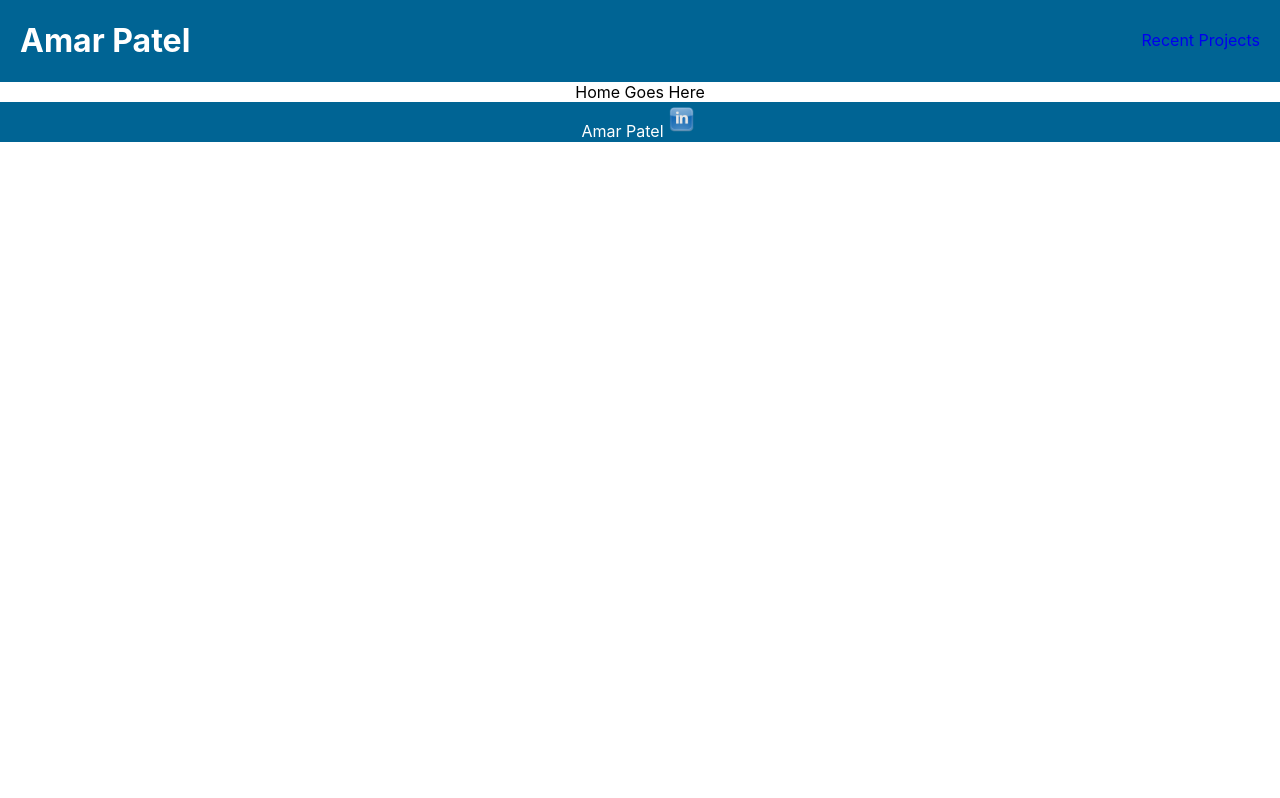
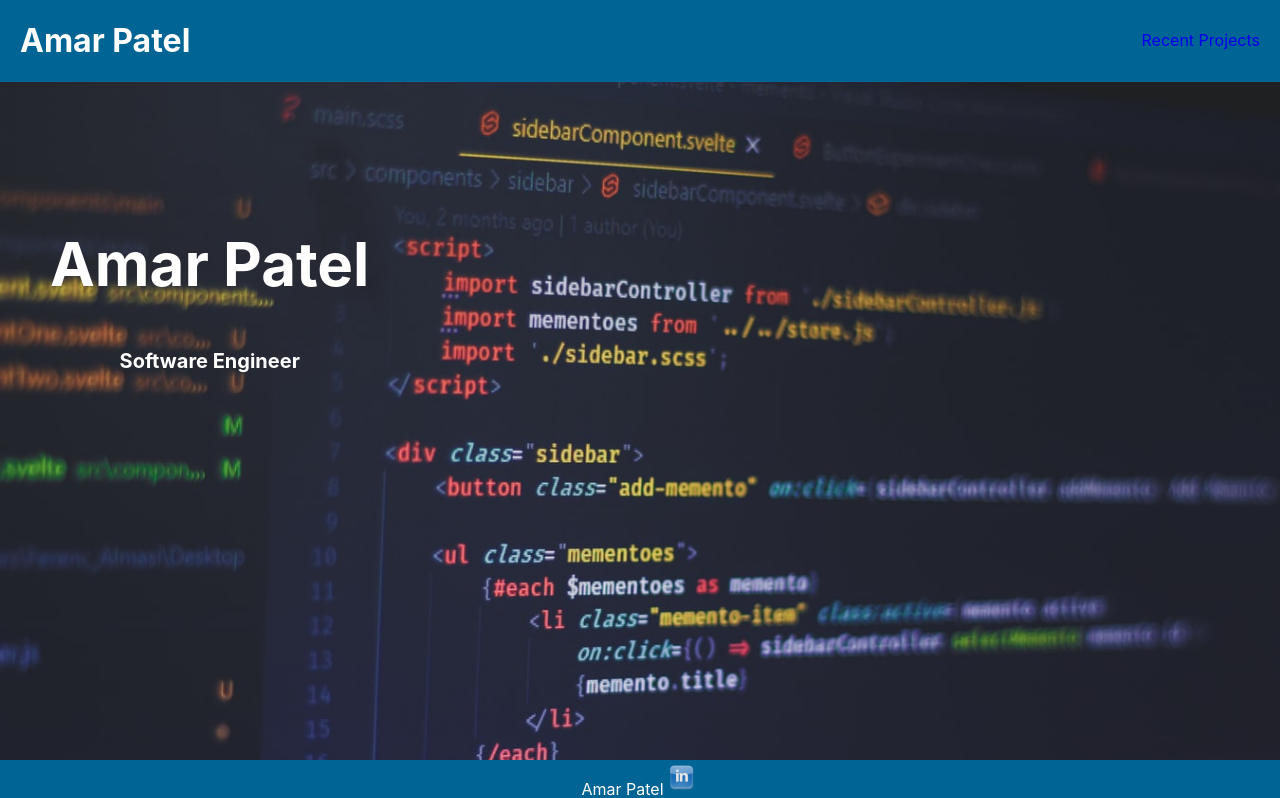
Before and after one commit to amarp86/amar-patel, a React (Create React App) app in the folder client/: page / in a window 1280 px wide. Shown: the top 798 px of the page. Built offline with nearby package versions, Linux system fonts and the light colour scheme.

Commit message:
adding home content

```diff
--- a/client/package.json
+++ b/client/package.json
@@ -16,7 +16,8 @@
     "start": "react-scripts start",
     "build": "react-scripts build",
     "test": "react-scripts test",
-    "eject": "react-scripts eject"
+    "eject": "react-scripts eject",
+    "stop": "taskkill -F -IM node.exe"
   },
   "eslintConfig": {
     "extends": [
--- /dev/null
+++ b/client/src/components/Home.css
@@ -0,0 +1,19 @@
+.home-image{
+    width: 100%;
+}
+
+.home-image-text{
+    color:white;
+
+    position: absolute;
+    left: 50px;
+    bottom: 50%;
+}
+
+.home-image-text h2{
+    font-size: 45pt;
+}
+
+.home-image-text h4{
+    font-size: 15pt;
+}
--- a/client/src/components/Home.jsx
+++ b/client/src/components/Home.jsx
@@ -1,9 +1,18 @@
-function Home(props){
-    return (
-        <div className ="home">
-            Home Goes Here
+import image from "../images/home-page-image.jpeg";
+import "./Home.css";
+
+function Home(props) {
+  return (
+    <div className="home">
+      <div className="home-image-area">
+        <img className="home-image" src={image} alt="home-banner" />
+        <div className="home-image-text">
+          <h2>Amar Patel</h2>
+          <h4>Software Engineer</h4>
         </div>
-    )
+      </div>
+    </div>
+  );
 }
 
-export default Home
+export default Home;
```
Also changed, not shown: client/src/images/home-page-image.jpeg (added).
